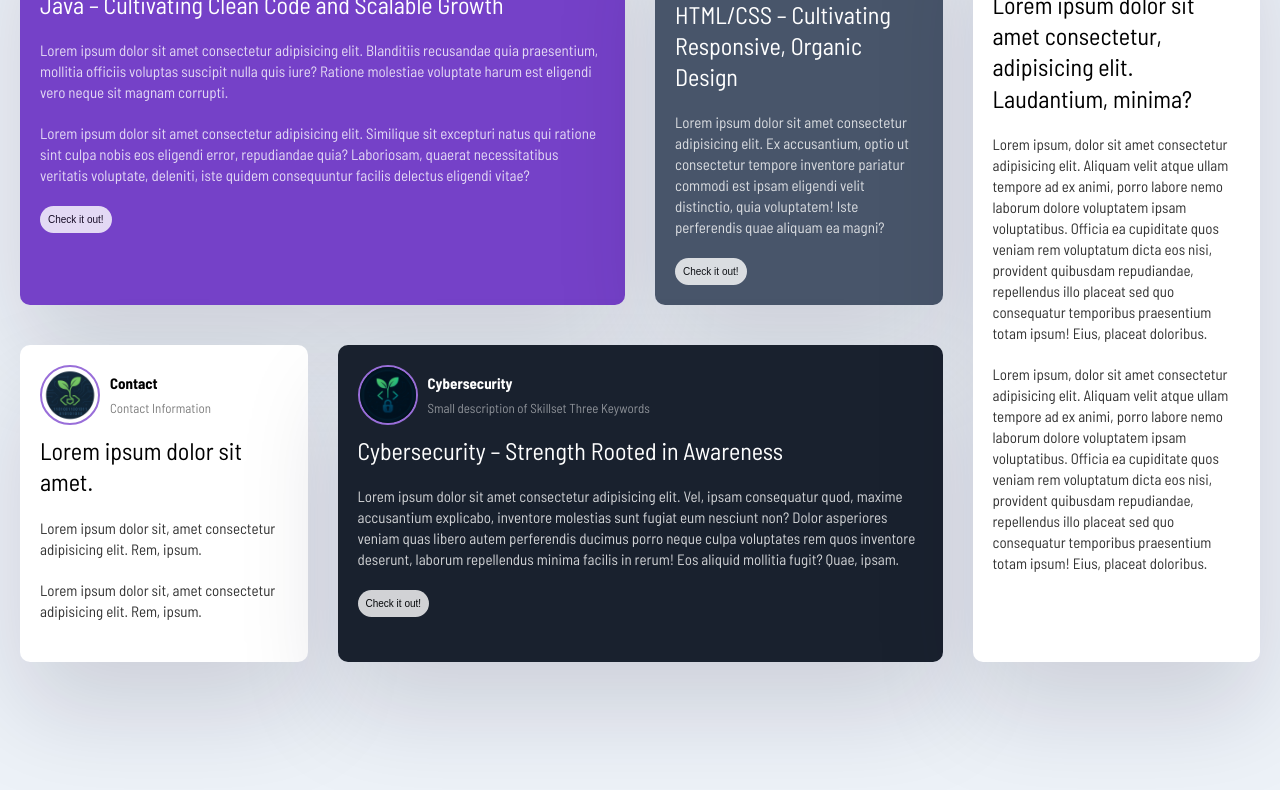
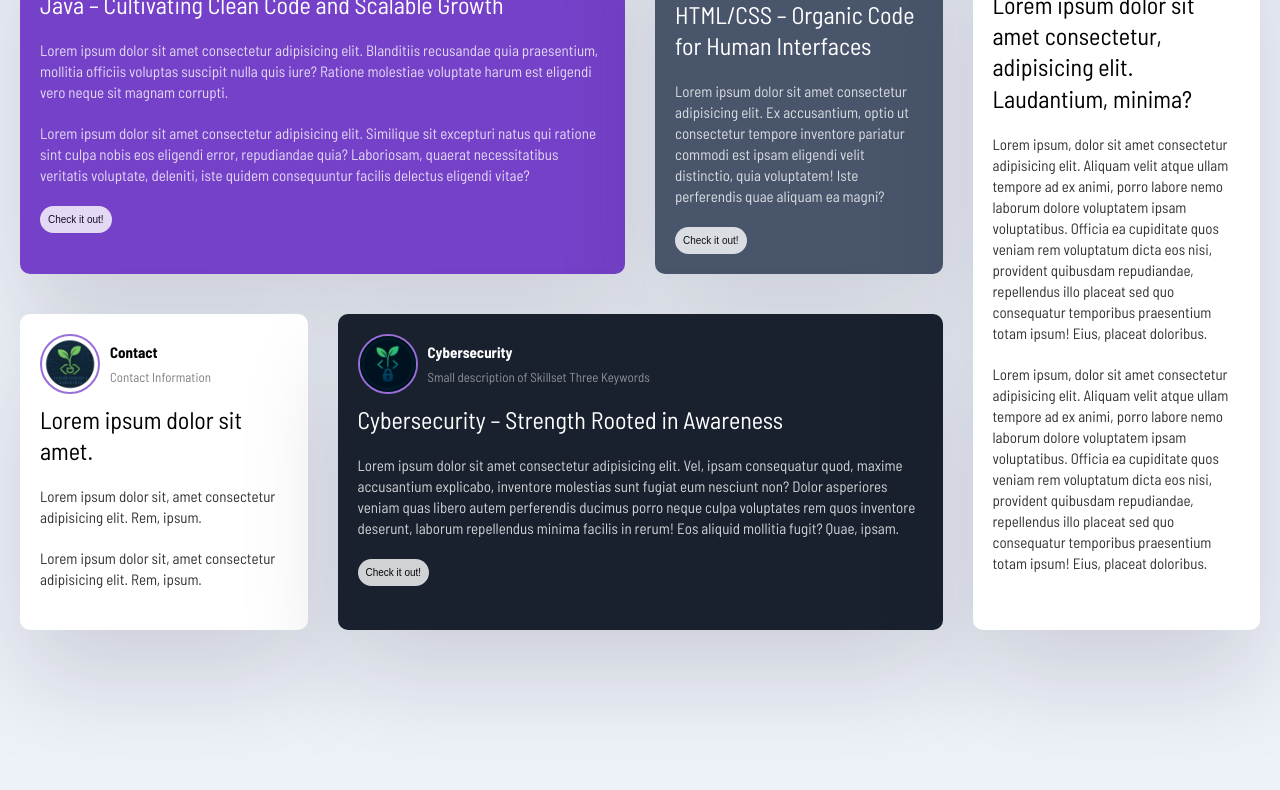
Before and after one commit to BoKalebsson/BoKalebsson.github.io, a plain HTML site: page index.html in a window 1280 px wide. Shown: the part 221-1011 px from the top of the page. After the commit the page ends 981 px from the top, so only its background shows below. Drawn offline with Linux system fonts and the light colour scheme.

Commit message:
Updated the skillset text.

```diff
--- a/index.html
+++ b/index.html
@@ -39,7 +39,7 @@
           </div>
         </header>
         <p class="card__lead">
-          HTML/CSS – Cultivating Responsive, Organic Design
+          HTML/CSS – Organic Code for Human Interfaces
         </p>
         <p class="card__quote">
           Lorem ipsum dolor sit amet consectetur adipisicing elit. Ex accusantium, optio ut consectetur tempore inventore pariatur commodi est ipsam eligendi velit distinctio, quia voluptatem! Iste perferendis quae aliquam ea magni?
```
